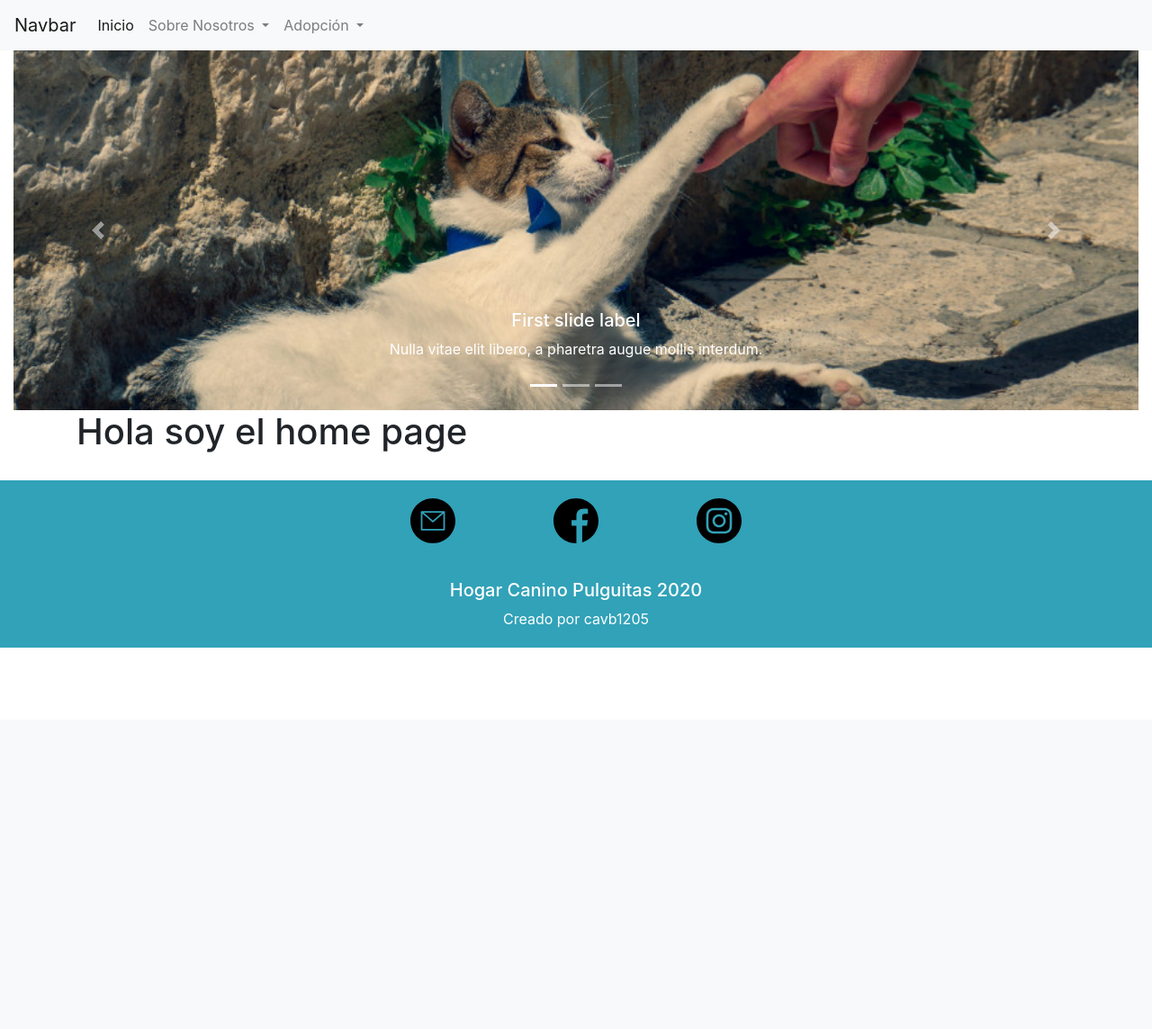
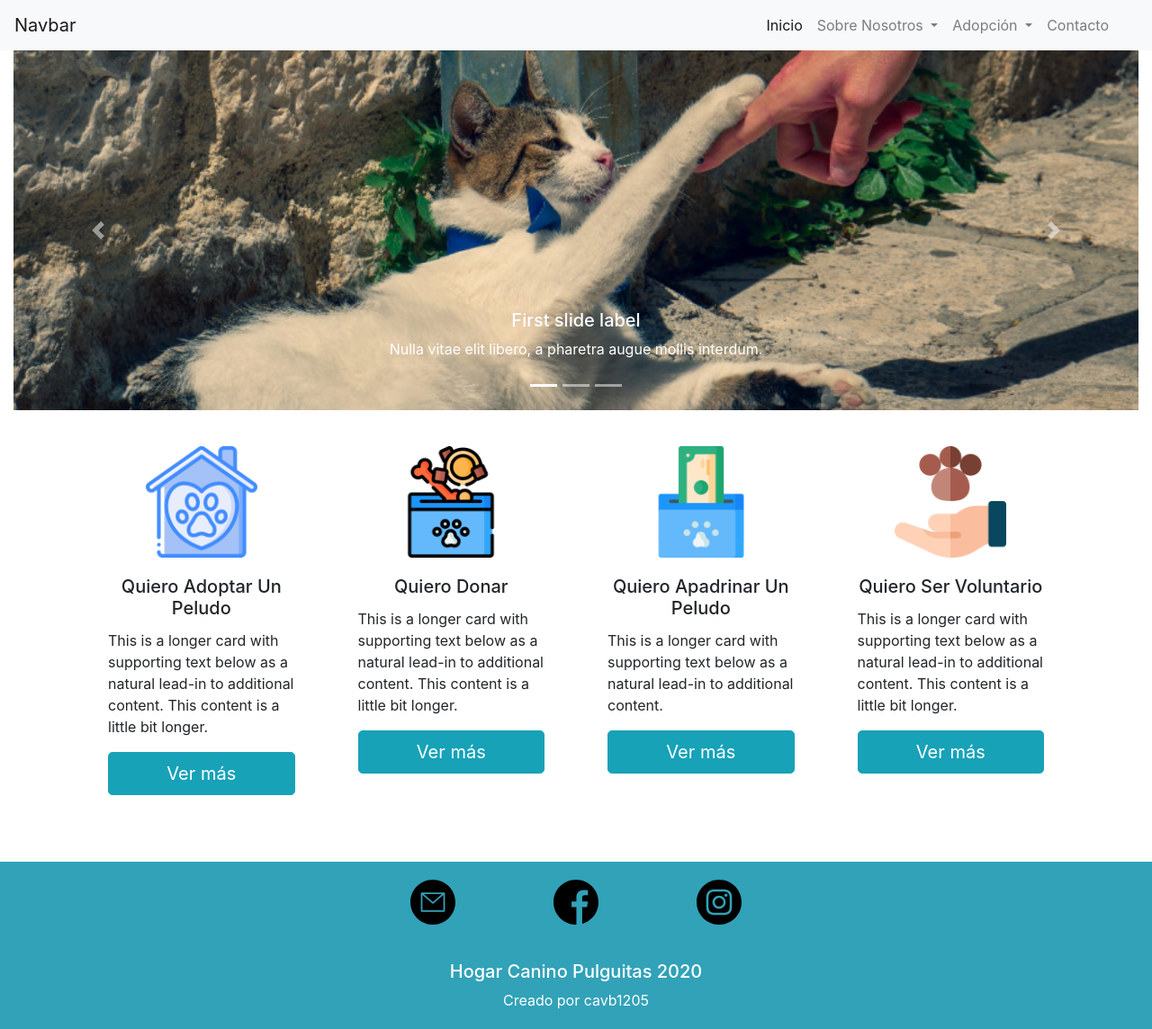
Before and after one commit to cavb1205/adopcion-mascotas, a Django app: page / in a window 1280 px wide. Shown: the whole page at 90% size. Before the commit the page ends 720 px from the top, so only its background shows below. Run offline with Django 3.2, Linux system fonts and the light colour scheme; some libraries are stand-ins or nearby versions.

Commit message:
se creo opciones del home-contenido

```diff
--- a/adoption/admin.py
+++ b/adoption/admin.py
@@ -2,6 +2,6 @@ from django.contrib import admin
 from .models import *
 
 # Register your models here.
-@admin.register(Pet,Sexo,Ubicacion,Estado_Adopcion,Tamano,Esterilizado,Color,Raza,Tipo_Pet)
+@admin.register(Pet,Sexo,Ubicacion,Estado_Adopcion,Tamano,Esterilizado,Color,Raza,Tipo_Pet,Desparasitado, Cuidados, Salud, Vacuna )
 class PetAdmin(admin.ModelAdmin):
     pass
--- a/static/css/style.css
+++ b/static/css/style.css
@@ -12,11 +12,27 @@
     object-fit: cover;
 
 }
+#home-card-img {
+    border: none;
+}
+#home-card-img img{
+    width: 50% !important;
+    height: auto;
+
+}
+
 
 .card-img-detail {
     width: 400px;
     border-radius: 10px;
 
+}
+
+
+
+.boton-lista {
+    display: flex !important;
+    justify-content: center;
 }
 
 
--- a/templates/base.html
+++ b/templates/base.html
@@ -35,4 +35,39 @@
     <script src="https://cdn.jsdelivr.net/npm/popper.js@1.16.0/dist/umd/popper.min.js" integrity="sha384-Q6E9RHvbIyZFJoft+2mJbHaEWldlvI9IOYy5n3zV9zzTtmI3UksdQRVvoxMfooAo" crossorigin="anonymous"></script>
     <script src="https://stackpath.bootstrapcdn.com/bootstrap/4.5.0/js/bootstrap.min.js" integrity="sha384-OgVRvuATP1z7JjHLkuOU7Xw704+h835Lr+6QL9UvYjZE3Ipu6Tp75j7Bh/kR0JKI" crossorigin="anonymous"></script>
   </body>
+
+  <!-- Modal requisitos adopcion -->
+<div class="modal fade" id="exampleModal" data-backdrop="static" data-keyboard="false" tabindex="-1" role="dialog" aria-labelledby="staticBackdropLabel" aria-hidden="true">
+  <div class="modal-dialog modal-dialog-centered">
+    <div class="modal-content">
+      <div class="modal-header">
+        <h5 class="modal-title" id="staticBackdropLabel">Requisitos para adoptar</h5>
+        <button type="button" class="close" data-dismiss="modal" aria-label="Close">
+          <span aria-hidden="true">&times;</span>
+        </button>
+      </div>
+      <div class="modal-body">
+        <ul>
+          <li>Ser mayor de edad.</li>
+          <li>Aceptar seguimiento de adopción.</li>
+          <li>La persona en firmar será el responsable del adoptado.</li>
+          <li>Casa con sitio cerrado para evitar escapes.</li>
+          <li>Firmar contrato de adopción.</li>
+          <li>Castración o esterilización ineludible si no esta operado.</li>
+          <li>Disponer de un lugar limpio y abrigado.</li>
+          <li>Alimentación adecuada y atención veterinaria correspondiente.</li>
+          <li>Devolución inmediata si no puede cumplir con la responsabilidad de tenencia responsable.</li>
+          <li>Consulte su bolsillo antes de adoptar.</li>
+          <li>Entrevista pre-adopción.</li>
+        </ul>
+        <p class="text-info">Si cumple con los ateriores requisitos de clic en "Aceptar y Continuar", de lo contrario seleccione "Cerrar"</p>
+      </div>
+      <div class="modal-footer">
+        <button type="button" class="btn btn-danger" data-dismiss="modal">Cerrar</button>
+        <button type="button" class="btn btn-success">Aceptar y Continuar</button>
+      </div>
+    </div>
+  </div>
+</div>
+
 </html>
--- a/templates/footer.html
+++ b/templates/footer.html
@@ -4,9 +4,9 @@
         <div class="row justify-content-center">
             <div class="col-6">
                 <div class="row justify-content-center text-center">
-                    <div class="col-sm-12 col-md-3 col-lg-3"><a href="#"><img class="social-icon mb-3" src="{% static 'svg/008-email-1.svg' %}" alt="mail"></a></div>
-                    <div class="col-sm-12 col-md-3 col-lg-3"><a href="#"><img class="social-icon mb-3" src="{% static 'svg/007-facebook-1.svg' %}" alt="facebook"></a></div>
-                    <div class="col-sm-12 col-md-3 col-lg-3"><a href="#"><img class="social-icon mb-3" src="{% static 'svg/006-instagram-1.svg' %}" alt="instagram"></a></div>
+                    <div class="col-sm-3 col-md-3 col-lg-3"><a href="#"><img class="social-icon mb-3" src="{% static 'svg/008-email-1.svg' %}" alt="mail"></a></div>
+                    <div class="col-sm-3 col-md-3 col-lg-3"><a href="#"><img class="social-icon mb-3" src="{% static 'svg/007-facebook-1.svg' %}" alt="facebook"></a></div>
+                    <div class="col-sm-3 col-md-3 col-lg-3"><a href="#"><img class="social-icon mb-3" src="{% static 'svg/006-instagram-1.svg' %}" alt="instagram"></a></div>
                 </div>
             </div>
         </div>
--- a/templates/home.html
+++ b/templates/home.html
@@ -1,5 +1,5 @@
 {% extends 'base.html' %}
-
+{%load static%}
 
 {% block carousel %}
     <!-- include carrousel -->
@@ -7,7 +7,51 @@
 {% endblock %}
 
 {% block content %}
+<div class="container mt-4 mb-4">
+    <div class="row row-cols-1 row-cols-md-4">
+        <div class="col-md-6 col-lg-3 mb-4">
+          <div class="card" id='home-card-img'>
+            <img src="{% static 'png/adoptar.png'%}" class="card-img-top img-fluid pt-3 m-auto" alt="perro y gato imagen animada">
+            <div class="card-body">
+              <h5 class="card-title text-center">Quiero Adoptar Un Peludo</h5>
+              <p class="card-text">This is a longer card with supporting text below as a natural lead-in to additional content. This content is a little bit longer.</p>
+              <a class = 'btn btn-info btn-lg btn-block' href="">Ver más</a>
+            </div>
+          </div>
+        </div>
+        <div class="col-md-6 col-lg-3 mb-4">
+          <div class="card" id='home-card-img'>
+            <img src="{% static 'png/donacion.png'%}" class="card-img-top img-fluid m-auto pt-3" alt="donaciones">
+            <div class="card-body">
+              <h5 class="card-title text-center">Quiero Donar</h5>
+              <p class="card-text">This is a longer card with supporting text below as a natural lead-in to additional content. This content is a little bit longer.</p>
+              <a class = 'btn btn-info btn-lg btn-block' href="">Ver más</a>
+            </div>
+          </div>
+        </div>
+        <div class="col-md-6 col-lg-3 mb-4">
+          <div class="card" id='home-card-img'>
+            <img src="{% static 'png/apadrinar.png'%}" class="card-img-top img-fluid pt-3 m-auto" alt="...">
+            <div class="card-body">
+              <h5 class="card-title text-center">Quiero Apadrinar Un Peludo</h5>
+              <p class="card-text">This is a longer card with supporting text below as a natural lead-in to additional content.</p>
+              <a class = 'btn btn-info btn-lg btn-block' href="">Ver más</a>
+            </div>
+          </div>
+        </div>
+        <div class="col-md-6 col-lg-3 mb-4">
+          <div class="card" id='home-card-img'>
+            <img src="{% static 'png/voluntario.png'%}" class="card-img-top img-fluid pt-3 m-auto" alt="...">
+            <div class="card-body">
+              <h5 class="card-title text-center">Quiero Ser Voluntario</h5>
+              <p class="card-text">This is a longer card with supporting text below as a natural lead-in to additional content. This content is a little bit longer.</p>
+              <a class = 'btn btn-info btn-lg btn-block' href="">Ver más</a>
+            </div>
+          </div>
+        </div>
+      </div>
+</div>
 
 
-    <h1>Hola soy el home page</h1>
+
 {% endblock %}
--- a/templates/navbar.html
+++ b/templates/navbar.html
@@ -4,8 +4,8 @@
       <span class="navbar-toggler-icon"></span>
     </button>
 
-    <div class="collapse navbar-collapse" id="navbarSupportedContent">
-      <ul class="navbar-nav mr-auto">
+    <div class="collapse navbar-collapse mr-4" id="navbarSupportedContent">
+      <ul class="navbar-nav ml-auto">
         <li class="nav-item active">
           <a class="nav-link" href="/">Inicio <span class="sr-only">(current)</span></a>
         </li>
@@ -29,6 +29,9 @@
               <a class="dropdown-item" href="#">Peludos Adoptados :D</a>
             </div>
           </li>
+          <li class="nav-item">
+            <a class="nav-link" href="#">Contacto<span class="sr-only">(current)</span></a>
+          </li>
       </ul>
     </div>
   </nav>
```
Also changed, not shown: adoption/models.py (+39 -2 lines), templates/adoption/adoption_detail.html (+22 -12 lines), adoption/migrations/0004_auto_20200620_2350.py (added), adoption/migrations/0005_auto_20200620_2353.py (added), static/images/adoption/coker_Hs6tSEd.jpg (added), static/images/adoption/entrenamiento_animal_bd82b34d7ffed777215098031e38a3d2_pGvE5Jb_JXWSber.jpg (added), static/images/donacion.jpeg (added), static/images/perro y gato.jpg (added), static/images/perroygatoimagen.jpg (added), static/png/001-donate.png (added), static/png/adoptar.png (added), static/png/apadrinar.png (added), static/png/donacion.png (added), static/png/voluntario.png (added).
